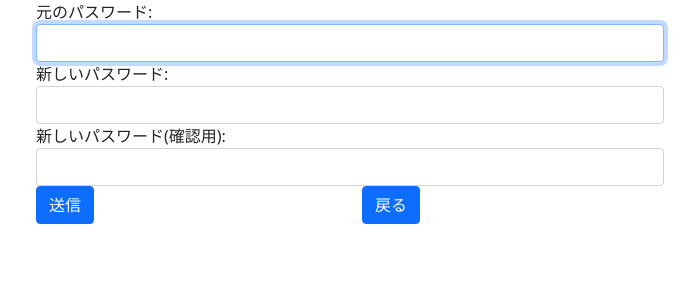
After one commit to okadomeY/2021PBL, a Django app: page /moticom/password_change/ in a window 1280 px wide. The commit adds this page. Shown: the top 300 px of the page, without its empty margins (290-989 px from the left). Run offline with Django 3.2, Linux system fonts and the light colour scheme; a user stored in the database is signed in; some libraries are stand-ins or nearby versions.

Commit message:
パスワード変更機能の実装中

```diff
--- a/mysite/moticom/forms.py
+++ b/mysite/moticom/forms.py
@@ -3,7 +3,7 @@ from django import forms
 
 from .models import Report, Genre, Account
 
-from django.contrib.auth.forms import AuthenticationForm
+from django.contrib.auth.forms import AuthenticationForm, PasswordChangeForm
 
 from django.contrib.auth.models import User
 
@@ -88,7 +88,7 @@ class SearchForm(forms.Form):
 
 class AccountForm(forms.ModelForm):
     # パスワード入力：非表示対応
-    #password = forms.CharField(widget=forms.PasswordInput(),label="パスワード")
+    password = forms.CharField(widget=forms.PasswordInput(),label="パスワード")
 
     class Meta():
         # ユーザー認証
@@ -104,3 +104,12 @@ class AccountForm(forms.ModelForm):
 #        model = Account
 #        fields = ('user_name',)
 #        labels = {'user_name':"名前",}
+
+
+class MyPasswordChangeForm(PasswordChangeForm):
+    """パスワード変更フォーム"""
+
+    def __init__(self, *args, **kwargs):
+        super().__init__(*args, **kwargs)
+        for field in self.fields.values():
+            field.widget.attrs['class'] = 'form-control'
--- /dev/null
+++ b/mysite/moticom/templates/moticom/password_change.html
@@ -0,0 +1,32 @@
+{% extends "moticom/base.html" %}
+
+{% load static %}
+{% block title %}パスワード変更{% endblock %}
+
+{% block headertitle %}パスワード変更{% endblock %}
+
+{% block content %}
+<div class="row justify-content-md-center">
+<div  class="col-6">
+<form action="" method="POST">
+    {{ form.non_field_errors }}
+    {% for field in form %}
+    <div class="form-group">
+        <label class="col-6" for="{{ field.id_for_label }}">{{ field.label_tag }}</label>
+        {{ field }}
+        {{ field.errors }}
+    </div>
+    {% endfor %}
+    {% csrf_token %}
+    <div class="form-group row">
+      <div class="col-sm">
+        <button type="submit" class="btn btn-primary btn-block">送信</button>
+      </div>
+      <div class="col-sm">
+        <button type="submit" class="btn btn-primary btn-block" onClick="javascript:history.go(-1);">戻る</button>
+      </div>
+    </div>
+</form>
+</div>
+</div>
+{% endblock %}
--- a/mysite/moticom/templates/moticom/profile.html
+++ b/mysite/moticom/templates/moticom/profile.html
@@ -23,9 +23,12 @@
               <span class="border border-dark border-1"></span>
               <p class="card-text">パスワード</p>
               <span></span>
+              {% if form_name == "password_change" %}
+                {% else %}
               <div style="text-align: center; padding-left: 70%;">
-                <a class="btn btn-primary" href="#" role="button">パスワードの変更</a>
+                <a class="btn btn-primary" href="{% url 'moticom:password_change' %}" role="button">パスワードの変更</a>
               </div>
+              {% endif %}
             </div>
           </div>
         </div>
--- a/mysite/moticom/templates/moticom/user.html
+++ b/mysite/moticom/templates/moticom/user.html
@@ -23,14 +23,12 @@
                         <thead>
                             <tr>
                                 <th scope="col">username</th>
-                                <th scope="col">Email</th>
                             </tr>
                         </thead>
                         <tbody>
                             {% for user in user_list %}
                                 <tr>
-                                    <td>{{ user.user_name }}</td>
-                                    <td>{{ user.email }}</td>
+                                    <td>{{ user.username }}</td>
                                 </tr>
                             {% endfor %}
                         </tbody>
--- a/mysite/moticom/urls.py
+++ b/mysite/moticom/urls.py
@@ -1,6 +1,8 @@
 from django.urls import path
 
 from . import views
+
+from django.contrib.auth import views as auth_views
 
 app_name = 'moticom'
 urlpatterns = [
@@ -33,8 +35,8 @@ urlpatterns = [
     #管理者用ページ↓
     path('admin', views.AdminView.as_view(), name='admin'),
     path('analysis', views.AnalysisView.as_view(), name='analysis'),
-    #path('user', views.UserView.as_view(), name='user'),
-    path('user', views.user, name='user'),
+    path('user', views.UserView.as_view(), name='user'),
+    #path('user', views.user, name='user'),
     path('layout', views.LayoutView.as_view(), name='layout'),
     path('genre_manage', views.Genre_ManageView.as_view(), name='genre_manage'),
     path('add_genre', views.create_genre, name='add_genre'),
@@ -43,11 +45,16 @@ urlpatterns = [
     path('linking', views.LinkingView.as_view(), name='linking'),
     path('search', views.Search, name='search'),
     #path('sorting', views.SortingView.as_view(), name='sorting'),
-    path('login', views.Login, name='login'),
+    path('login/', views.Login, name='login'),
     path('logout', views.Logout.as_view(), name='logout'),
     path('signup', views.SignUp.as_view(), name='signup'),
+    #path('password_change', views.PasswordChange.as_view(), name='password_change'), #パスワード変更
+    #path('password_change/done', views.PasswordChangeDone.as_view(), name='password_change_done'), #パスワード完了
+    path('password_change/', views.PasswordChange.as_view(), name='password_change'),
+    path('password_change/done/', views.PasswordChangeDone.as_view(), name='password_change_done'),
+    #path('change_password/', auth_views.PasswordChangeView.as_view(template_name='moticom/password_change.html', success_url = '/'),name='password_change'),
+
     ]
-
 
 #フォーム表示用move_to_genreが上手く行けば不要
 #    path('report', views.report_form, name='report'),
--- a/mysite/moticom/views.py
+++ b/mysite/moticom/views.py
@@ -10,20 +10,20 @@ from django.views.generic import ListView, CreateView
 from django.urls import reverse_lazy, reverse
 
 from .models import Report, Genre, Account
-from .forms import ReportForm, CreatePost, AddGenre, SearchForm#, LoginForm
+from .forms import ReportForm, CreatePost, AddGenre, SearchForm, MyPasswordChangeForm#LoginForm
 from django.db.models import Q
 from django.contrib import messages
-from django.contrib.auth.views import LoginView, LogoutView
+from django.contrib.auth.views import LoginView, LogoutView,PasswordChangeView, PasswordChangeDoneView
 
-from django.contrib.auth import login
 from django.views.generic.edit import CreateView
 
 from django.contrib.auth.decorators import login_required
 
 from .forms import AccountForm#, AddAccountForm # ユーザーアカウントフォーム
-from django.contrib.auth import authenticate
 
 from django.contrib.auth import authenticate, login, logout
+
+from django.contrib.auth.mixins import LoginRequiredMixin
 
 
 
@@ -34,8 +34,13 @@ fd = d.replace(day=1)
 ed = d.replace(day=calendar.monthrange(d.year, d.month)[1])
 
 #各ページ共通部品表示用（ヘッダー・フッター・サイドバー）
-class TopView(generic.TemplateView):
+class TopView(LoginRequiredMixin, generic.TemplateView):
     template_name = 'moticom/main.html'
+
+    def get_context_data(self, **kwargs):
+        context = super().get_context_data(**kwargs) # 継承元のメソッドCALL
+        context["form_name"] = "main"
+        return context
 
 #各ページ内容表示用
 #TOP
@@ -206,10 +211,15 @@ class AnalysisView(generic.TemplateView):
 #class UserView(generic.TemplateView):
 #      template_name = 'moticom/user.html'
 
-def user(request):
-    user_list = Account.objects.all()
-    params = {'user_list':user_list}
-    return render(request, 'moticom/user.html', params)
+#def user(request):
+#    user_list = Account.objects.all()
+#    params = {'user_list':user_list}
+#    return render(request, 'moticom/user.html', params)
+
+class UserView(ListView):
+    template_name = 'moticom/user.html'
+    model = Account
+    context_object_name = 'user_list'
 
 #
 class LayoutView(generic.TemplateView):
@@ -371,3 +381,29 @@ class  SignUp(generic.TemplateView):
             print(self.params["account_form"].errors)
 
         return render(request,"moticom/signup.html",context=self.params)
+
+
+#class PasswordChange(LoginRequiredMixin, PasswordChangeView):
+#    """パスワード変更ビュー"""
+#    success_url = reverse_lazy('moticom:password_change_done')
+#    template_name = 'moticom/password_change.html'
+
+#    def get_context_data(self, **kwargs):
+#        context = super().get_context_data(**kwargs) # 継承元のメソッドCALL
+#        context["form_name"] = "password_change"
+#        return context
+
+#class PasswordChangeDone(LoginRequiredMixin,PasswordChangeDoneView):
+#    """パスワード変更完了"""
+#    template_name = 'moticom/password_change_done.html'
+
+class PasswordChange(PasswordChangeView):
+    """パスワード変更ビュー"""
+    form_class = MyPasswordChangeForm
+    success_url = reverse_lazy('moticom:password_change_done')
+    template_name = 'moticom/password_change.html'
+
+
+class PasswordChangeDone(PasswordChangeDoneView):
+    """パスワード変更しました"""
+    template_name = 'moticom/password_change_done.html'
```
Also changed, not shown: mysite/moticom/templates/moticom/password_change_done.html (added, +18 -0 lines).
